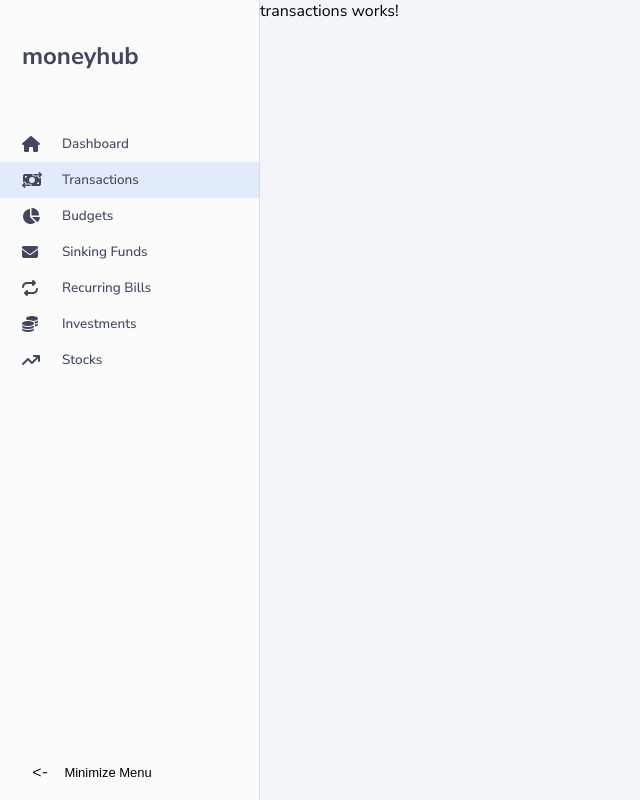
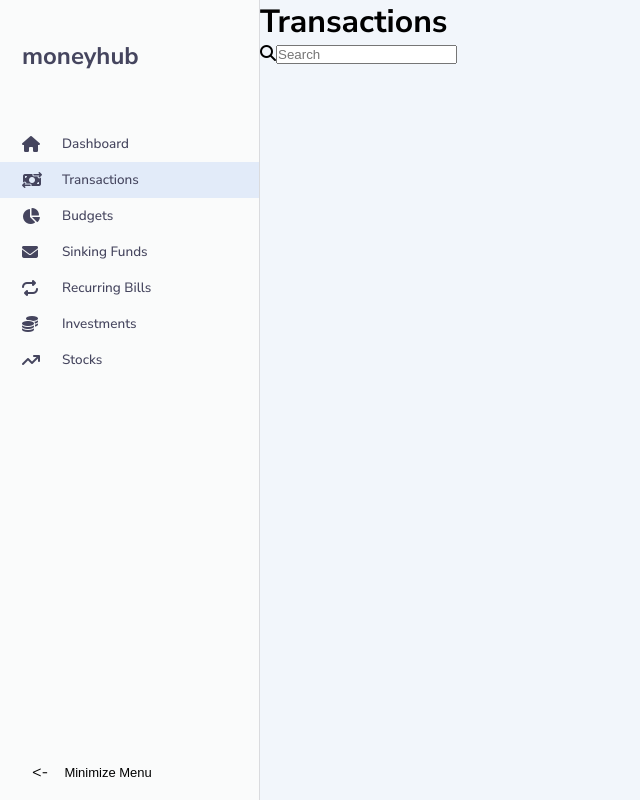
Before and after one commit to eddiemaceda11/moneyhub-v2, an Angular app: page /transactions in a window 1280 px wide. Shown: the whole page, without its empty margins (0-640 px from the left). Built offline with nearby package versions, Linux system fonts and the light colour scheme.

Commit message:
Create the transactions header

```diff
--- a/src/app/main/transactions/transactions.component.html
+++ b/src/app/main/transactions/transactions.component.html
@@ -1 +1,11 @@
-<p>transactions works!</p>
+<header class="transactions__header">
+  <h1 class="transactions__header-title">Transactions</h1>
+  <form class="dashboard__header-searchbar-container">
+    <i class="fa-solid fa-magnifying-glass"></i>
+    <input
+      class="dashboard__header-searchbar"
+      type="text"
+      placeholder="Search"
+    />
+  </form>
+</header>
```
